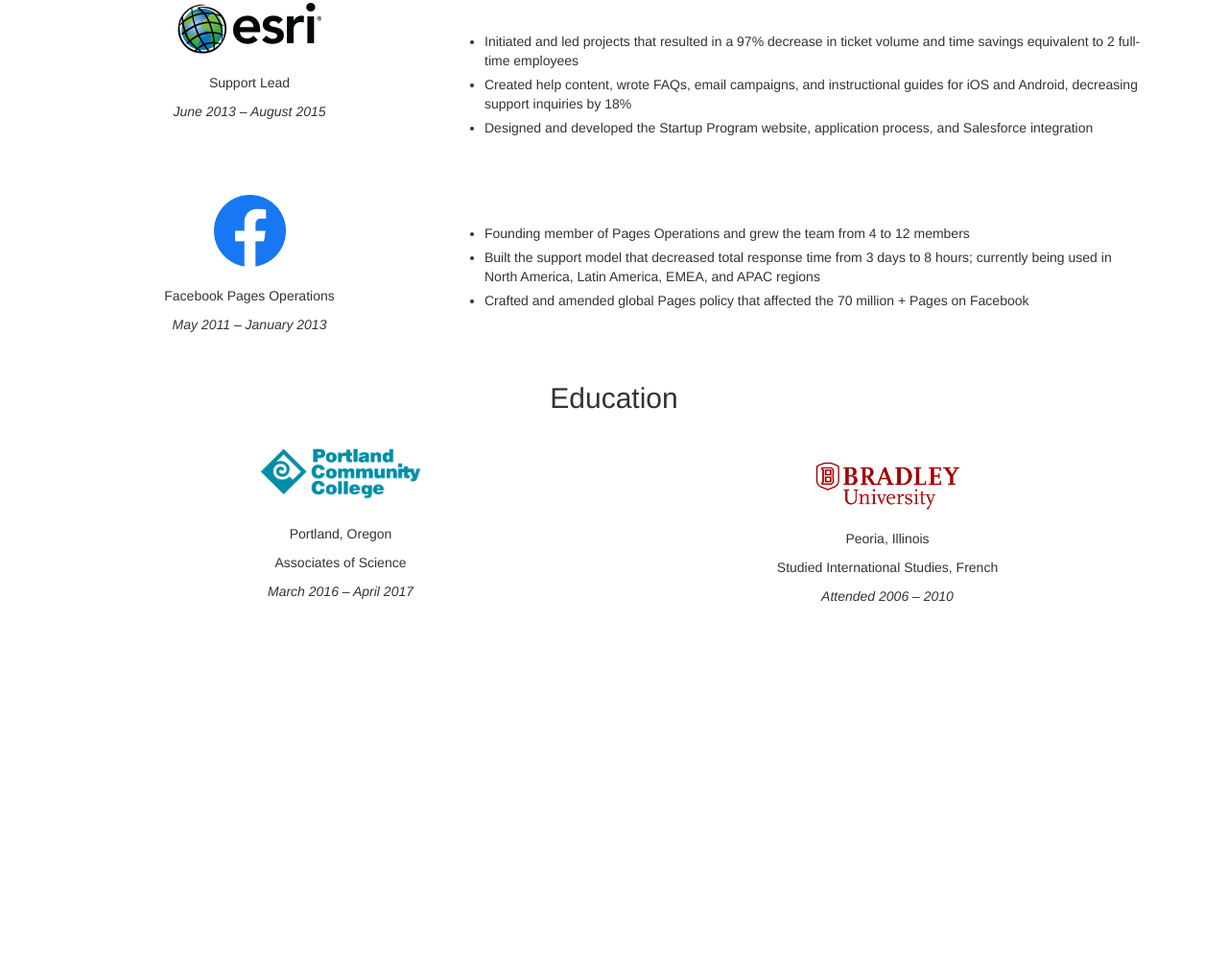
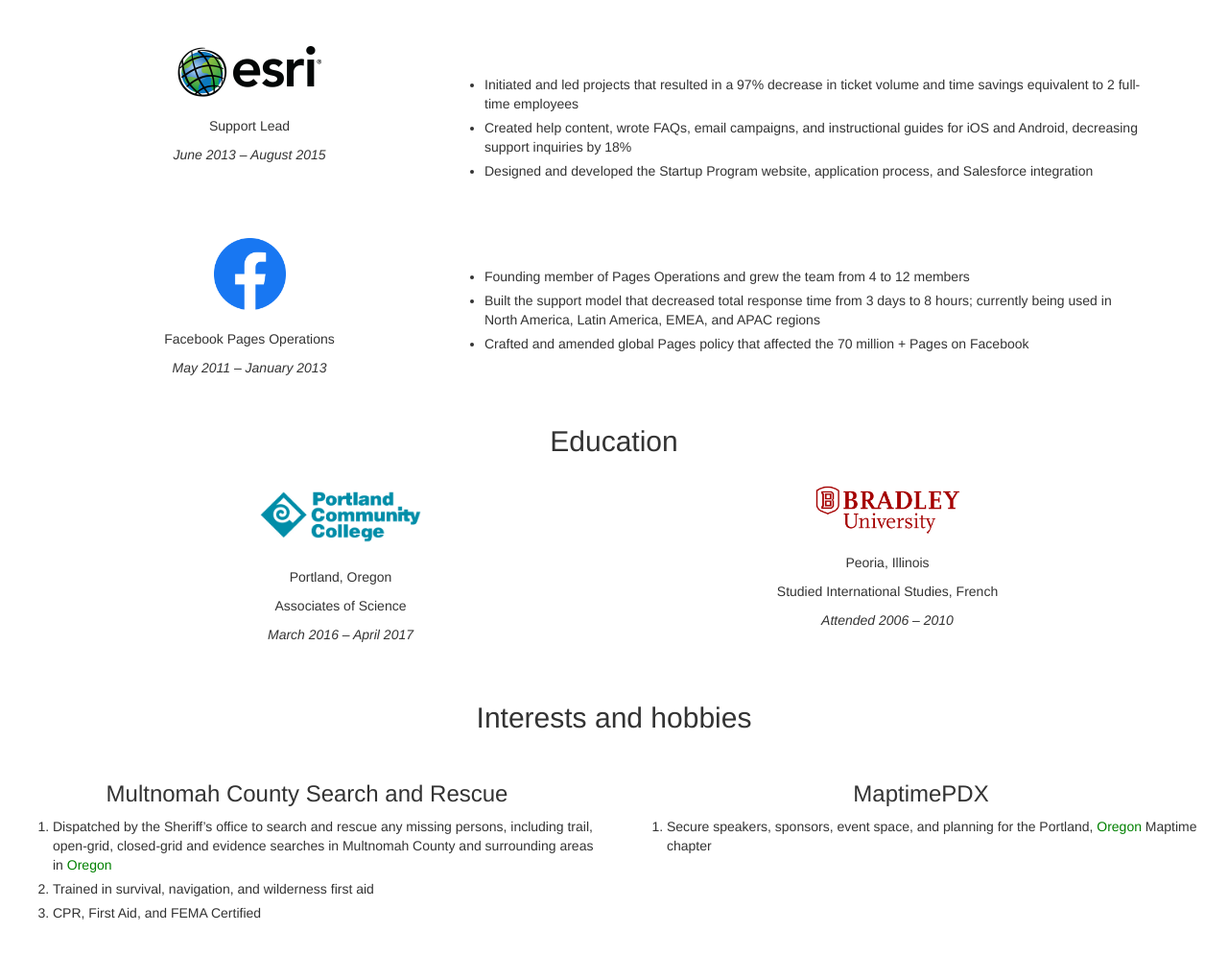
Before and after one commit to mannylopez/portfolio, a plain HTML site: page index.html in a window 1280 px wide. Shown: the part 1274-2270 px from the top of the page at 96% size. Before the commit the page ends 1955 px from the top, so only its background shows below. Drawn offline with Linux system fonts and the light colour scheme.

Commit message:
Add interests and hobbies section to index.html

```diff
--- a/css/styles.css
+++ b/css/styles.css
@@ -37,3 +37,11 @@ ul {
 li {
 	padding-bottom: 5px;
 }
+
+.left {
+	text-align: left;
+}
+
+span {
+	color: green;
+}
--- a/index.html
+++ b/index.html
@@ -13,6 +13,7 @@
 				<h1>Manny Lopez</h1>
 				<p>Portfolio page</p>
 				<img class="profile" src="img/profilepicture.jpeg" alt="Photo of Manny Lopez">
+				<p><em>About me: Computers and dance moves</em></p>
 			</div>
 		</div>
 
@@ -106,9 +107,7 @@
 				<p>Associates of Science</p>
 				<p><em>March 2016 – April 2017</em></p>
 			</div>
-		<!-- </div> -->
-		<!-- <div class="row project"> -->
-			<div class="col-md-6 center job">
+			<div class="col-md-6 center">
 				<img class="icon" src="img/bradley.png" alt="Bradley University logo">
 				<p>Peoria, Illinois</p>
 				<p>Studied International Studies, French</p>
@@ -116,5 +115,23 @@
 			</div>
 		</div>
 	</div>
+
+	<h2 class="center">Interests and hobbies</h2>
+	<div class="row project center job">
+		<div class="col-md-6">
+			<h3>Multnomah County Search and Rescue</h3>
+			<ol class="left">
+				<li>Dispatched by the Sheriff’s office to search and rescue any missing persons, including trail, open-grid, closed-grid and evidence searches in Multnomah County and surrounding areas in <span>Oregon</span></li>
+				<li>Trained in survival, navigation, and wilderness first aid</li>
+				<li>CPR, First Aid, and FEMA Certified</li>
+			</ol>
+		</div>
+		<div class="col-md-6">
+			<h3>MaptimePDX</h3>
+			<ol class="left">
+				<li>Secure speakers, sponsors, event space, and planning for the Portland, <span>Oregon</span> Maptime chapter</li>
+			</ol>
+		</div>
+	</div>
 </body>
 </html>
```
Also changed, not shown: 1 other file.
